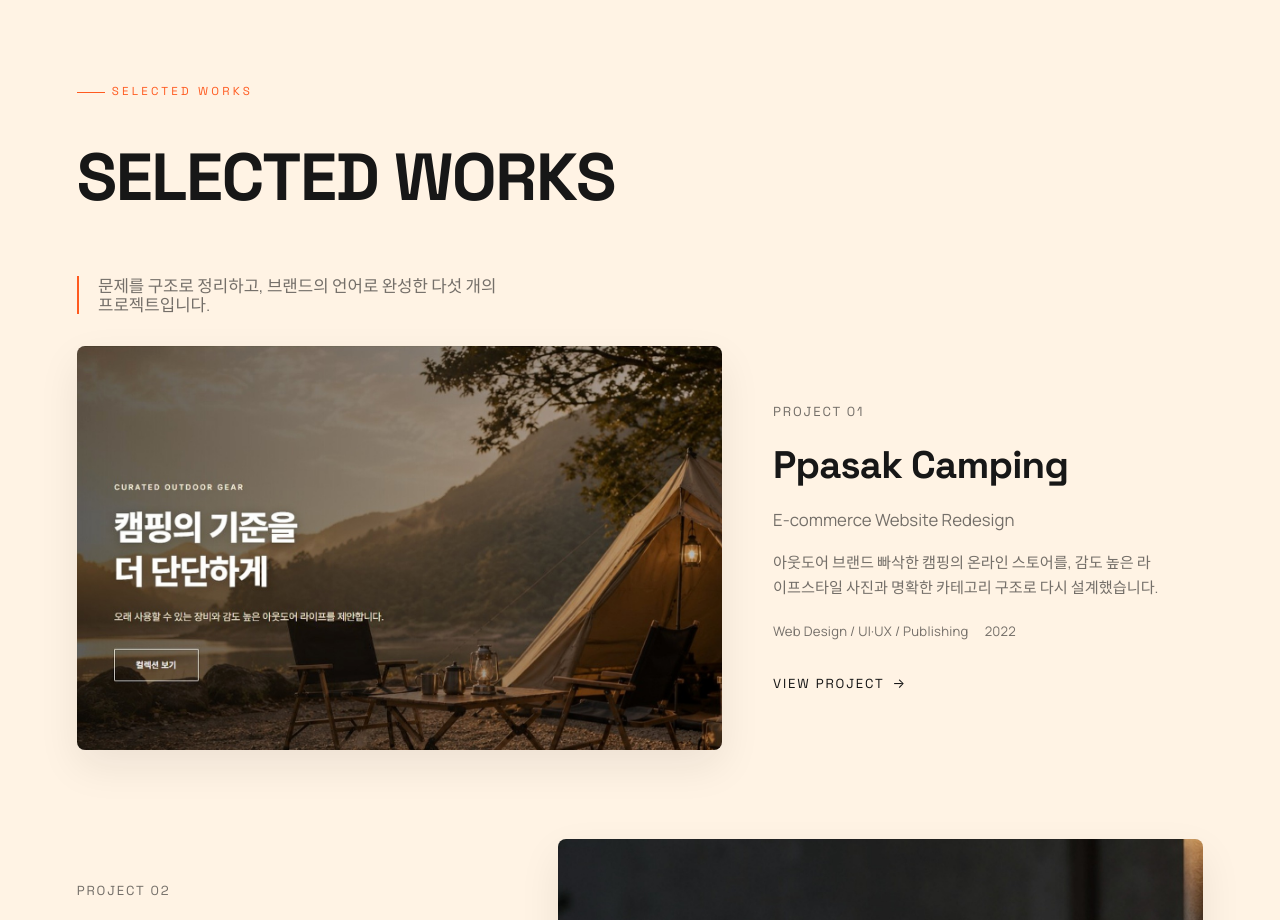
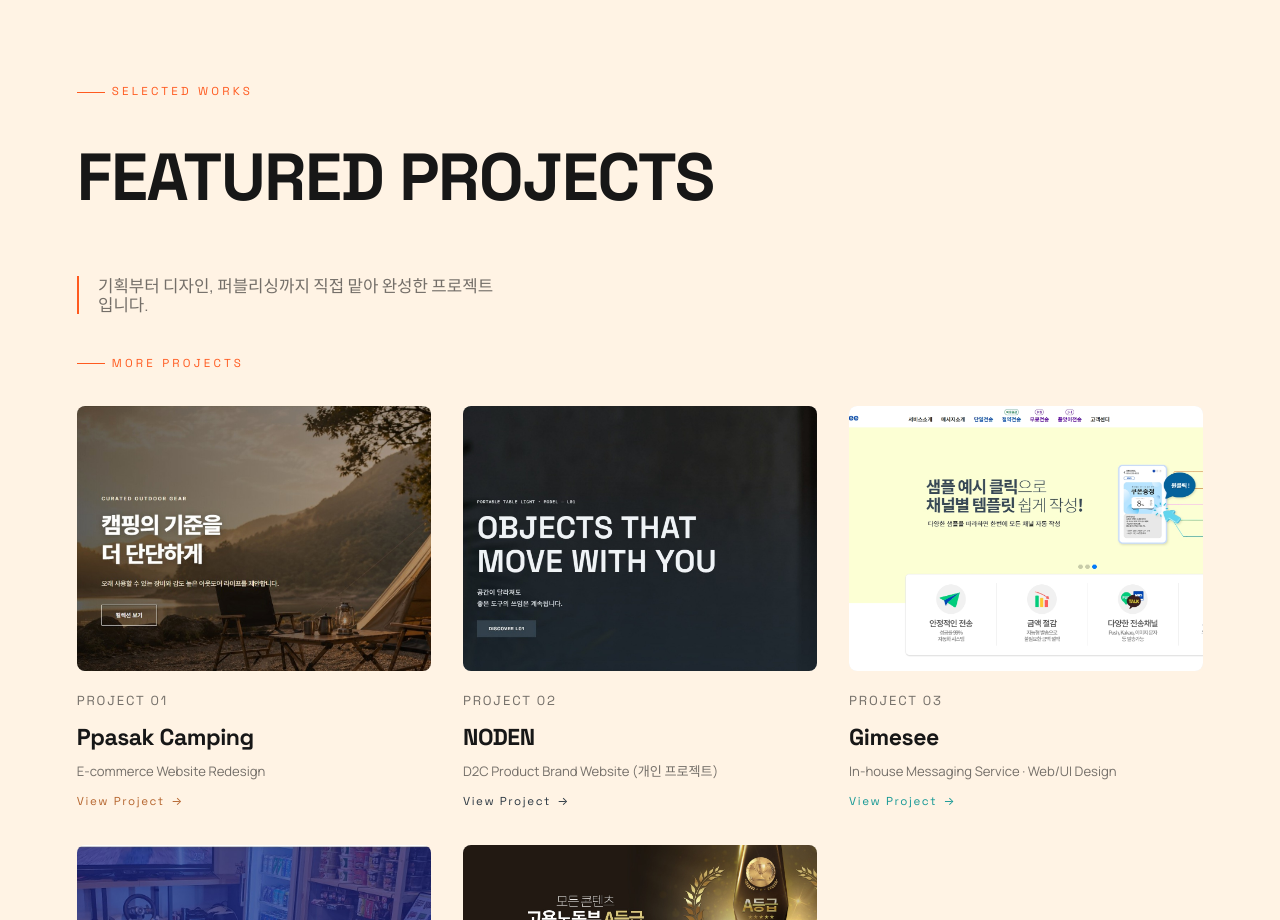
Before and after one commit to risinghun82/risinghun-portfolio, a React (Vite) app: page / in a window 1280 px wide. Shown: the part 1880-2800 px from the top of the page. Built offline with nearby package versions, Linux system fonts and the light colour scheme; a web font is replaced by a local one.

Commit message:
Split Works into Featured Projects + More Projects with scope tags

```diff
--- a/src/components/Works/Works.css
+++ b/src/components/Works/Works.css
@@ -137,6 +137,23 @@
   color: var(--text-on-light-muted);
 }
 
+.work-item__scope {
+  display: flex;
+  flex-wrap: wrap;
+  gap: 0.5rem;
+  margin-top: 0.6rem;
+}
+
+.work-item__scope li {
+  font-family: var(--font-display);
+  font-size: var(--fs-xs);
+  letter-spacing: 0.02em;
+  border: 1px solid rgba(23, 23, 23, 0.2);
+  padding: 0.4rem 0.8rem;
+  border-radius: 999px;
+  color: var(--text-on-light-muted);
+}
+
 .work-item__summary {
   font-size: var(--fs-base);
   color: var(--text-on-light-muted);
@@ -164,7 +181,9 @@
 }
 
 .work-item__link span {
-  transition: transform var(--dur-fast) var(--ease-rise), color var(--dur-fast) var(--ease-rise);
+  transition:
+    transform var(--dur-fast) var(--ease-rise),
+    color var(--dur-fast) var(--ease-rise);
 }
 
 .work-item:hover .work-item__link span {
@@ -209,3 +228,74 @@
 .work-item__image {
   object-position: var(--img-pos, left center);
 }
+
+/* Secondary "More Projects" grid — smaller, uniform cards for projects
+that still ship real work but carry a lighter personal contribution than
+the featured set above. Deliberately plain (no hover cursor, no reversed
+layout) so it doesn't visually compete with the featured rows. */
+.works__more {
+  margin-top: clamp(4rem, 8vw, 6rem);
+}
+
+.works__more-grid {
+  display: grid;
+  grid-template-columns: repeat(auto-fit, minmax(280px, 1fr));
+  gap: 2rem;
+  margin-top: 2rem;
+}
+
+.more-item {
+  display: flex;
+  flex-direction: column;
+  gap: 1rem;
+}
+
+.more-item__media {
+  aspect-ratio: 4 / 3;
+  overflow: hidden;
+  border-radius: 8px;
+  background: #ece9e3;
+}
+
+.more-item__image {
+  width: 100%;
+  height: 100%;
+  object-fit: cover;
+  object-position: var(--img-pos, left center);
+  transition: transform var(--dur-base) var(--ease-rise);
+}
+
+.more-item:hover .more-item__image {
+  transform: scale(1.03);
+}
+
+.more-item__number {
+  font-family: var(--font-display);
+  font-size: var(--fs-sm);
+  letter-spacing: var(--ls-wide);
+  color: var(--text-on-light-muted);
+}
+
+.more-item__title {
+  font-family: var(--font-display);
+  font-size: clamp(1.2rem, 1.8vw, 1.5rem);
+  letter-spacing: var(--ls-tight);
+  margin-top: 0.3rem;
+}
+
+.more-item__category {
+  font-size: var(--fs-sm);
+  color: var(--text-on-light-muted);
+  margin-top: 0.2rem;
+}
+
+.more-item__link {
+  display: inline-flex;
+  align-items: center;
+  gap: 0.4rem;
+  margin-top: 0.6rem;
+  font-family: var(--font-display);
+  font-size: var(--fs-xs);
+  letter-spacing: var(--ls-wide);
+  color: var(--project-accent, var(--accent));
+}
--- a/src/components/Works/Works.jsx
+++ b/src/components/Works/Works.jsx
@@ -6,32 +6,59 @@ import "./Works.css";
 
 /**
  * Selected Works
- * Five projects shown as large, alternating asymmetric rows rather than a
- * uniform card grid — each project keeps its own accent color so the work
- * itself reads as distinct, not templated.
+ * Not every project gets the same amount of screen real estate. The
+ * strongest, most complete case studies (full ownership of planning +
+ * design + publishing, or a real quantified result) are pulled out as
+ * "Featured Projects" and shown large with their scope visible at a
+ * glance — a recruiter should be able to tell "this person actually ran
+ * these projects" from this list alone, before ever opening a detail page.
+ * Everything else still ships, just in a smaller "More Projects" grid
+ * below so it isn't lost. Which project is "featured" is a plain data
+ * flag (project.featured) in src/data/projects.js, not decided here.
  */
 export default function Works() {
+  const featured = projects.filter((p) => p.featured);
+  const more = projects.filter((p) => !p.featured);
+
   return (
-    <section id="works" className="works" data-nav-theme="light" aria-label="작업물">
+    <section
+      id="works"
+      className="works"
+      data-nav-theme="light"
+      aria-label="작업물"
+    >
       <div className="container works__head">
         <Reveal as="p" className="eyebrow">
           Selected Works
         </Reveal>
         <div className="works__head-row">
           <Reveal as="h2" className="works__title title-mask">
-            <span>SELECTED WORKS</span>
+            <span>FEATURED PROJECTS</span>
           </Reveal>
           <Reveal as="p" className="works__lede" delay={1}>
-            문제를 구조로 정리하고, 브랜드의 언어로 완성한 다섯 개의 프로젝트입니다.
+            기획부터 디자인, 퍼블리싱까지 직접 맡아 완성한 프로젝트입니다.
           </Reveal>
         </div>
       </div>
 
       <ul className="works__list">
-        {projects.map((project, i) => (
+        {featured.map((project, i) => (
           <WorkItem key={project.id} project={project} reverse={i % 2 === 1} />
         ))}
       </ul>
+
+      {more.length > 0 && (
+        <div className="container works__more">
+          <Reveal as="p" className="eyebrow">
+            More Projects
+          </Reveal>
+          <ul className="works__more-grid">
+            {more.map((project) => (
+              <MoreItem key={project.id} project={project} />
+            ))}
+          </ul>
+        </div>
+      )}
     </section>
   );
 }
@@ -40,9 +67,18 @@ function WorkItem({ project, reverse }) {
   const [cursorLabel, setCursorLabel] = useState({ x: 0, y: 0, show: false });
   const itemRef = useRef(null);
 
+  // Role-scope chips are derived straight from the real `role` field
+  // ("Web Design / UI·UX / Publishing") rather than a separate invented
+  // list, so this can never drift from what the project actually was.
+  const scopeTags = project.role.split("/").map((t) => t.trim());
+
   const handleMove = (e) => {
     const rect = itemRef.current.getBoundingClientRect();
-    setCursorLabel({ x: e.clientX - rect.left, y: e.clientY - rect.top, show: true });
+    setCursorLabel({
+      x: e.clientX - rect.left,
+      y: e.clientY - rect.top,
+      show: true,
+    });
   };
 
   return (
@@ -64,7 +100,11 @@ function WorkItem({ project, reverse }) {
               src={project.heroImage}
               alt={`${project.title} 대표 이미지`}
               loading="lazy"
-              style={project.imagePosition ? { "--img-pos": project.imagePosition } : undefined}
+              style={
+                project.imagePosition
+                  ? { "--img-pos": project.imagePosition }
+                  : undefined
+              }
             />
           ) : (
             <div
@@ -75,8 +115,11 @@ function WorkItem({ project, reverse }) {
             </div>
           )}
 
-          <span className={`work-item__cursor ${cursorLabel.show ? "is-visible" : ""}`}
-            style={{ transform: `translate(${cursorLabel.x}px, ${cursorLabel.y}px)` }}
+          <span
+            className={`work-item__cursor ${cursorLabel.show ? "is-visible" : ""}`}
+            style={{
+              transform: `translate(${cursorLabel.x}px, ${cursorLabel.y}px)`,
+            }}
             aria-hidden="true"
           >
             VIEW PROJECT
@@ -87,10 +130,15 @@ function WorkItem({ project, reverse }) {
           <span className="work-item__number">PROJECT {project.number}</span>
           <h3 className="work-item__title">{project.title}</h3>
           <p className="work-item__category">{project.category}</p>
+          <ul className="work-item__scope" aria-label="담당 범위">
+            {scopeTags.map((tag) => (
+              <li key={tag}>{tag}</li>
+            ))}
+          </ul>
           <p className="work-item__summary">{project.summary}</p>
           <div className="work-item__meta">
-            <span>{project.role}</span>
             <span>{project.year}</span>
+            {project.contribution && <span>{project.contribution}</span>}
           </div>
           <span className="work-item__link">
             VIEW PROJECT <span aria-hidden="true">→</span>
@@ -100,3 +148,52 @@ function WorkItem({ project, reverse }) {
     </li>
   );
 }
+
+/**
+ * Compact secondary listing for projects that still ship real work but
+ * don't get the large featured treatment (lower personal contribution
+ * share, or a smaller-scope engagement) — kept visible rather than
+ * dropped, just sized to match its own weight.
+ */
+function MoreItem({ project }) {
+  return (
+    <li>
+      <Link
+        to={`/work/${project.slug}`}
+        className="more-item"
+        style={{ "--project-accent": project.accent }}
+      >
+        <div className="more-item__media">
+          {project.images?.hero ? (
+            <img
+              className="more-item__image"
+              src={project.heroImage}
+              alt={`${project.title} 대표 이미지`}
+              loading="lazy"
+              style={
+                project.imagePosition
+                  ? { "--img-pos": project.imagePosition }
+                  : undefined
+              }
+            />
+          ) : (
+            <div
+              className="img-placeholder"
+              style={{ "--ph-a": project.accent, "--ph-b": "#171717" }}
+            >
+              <span>{project.title} — 이미지 교체 영역</span>
+            </div>
+          )}
+        </div>
+        <div className="more-item__info">
+          <span className="more-item__number">PROJECT {project.number}</span>
+          <h3 className="more-item__title">{project.title}</h3>
+          <p className="more-item__category">{project.category}</p>
+          <span className="more-item__link">
+            View Project <span aria-hidden="true">→</span>
+          </span>
+        </div>
+      </Link>
+    </li>
+  );
+}
```
